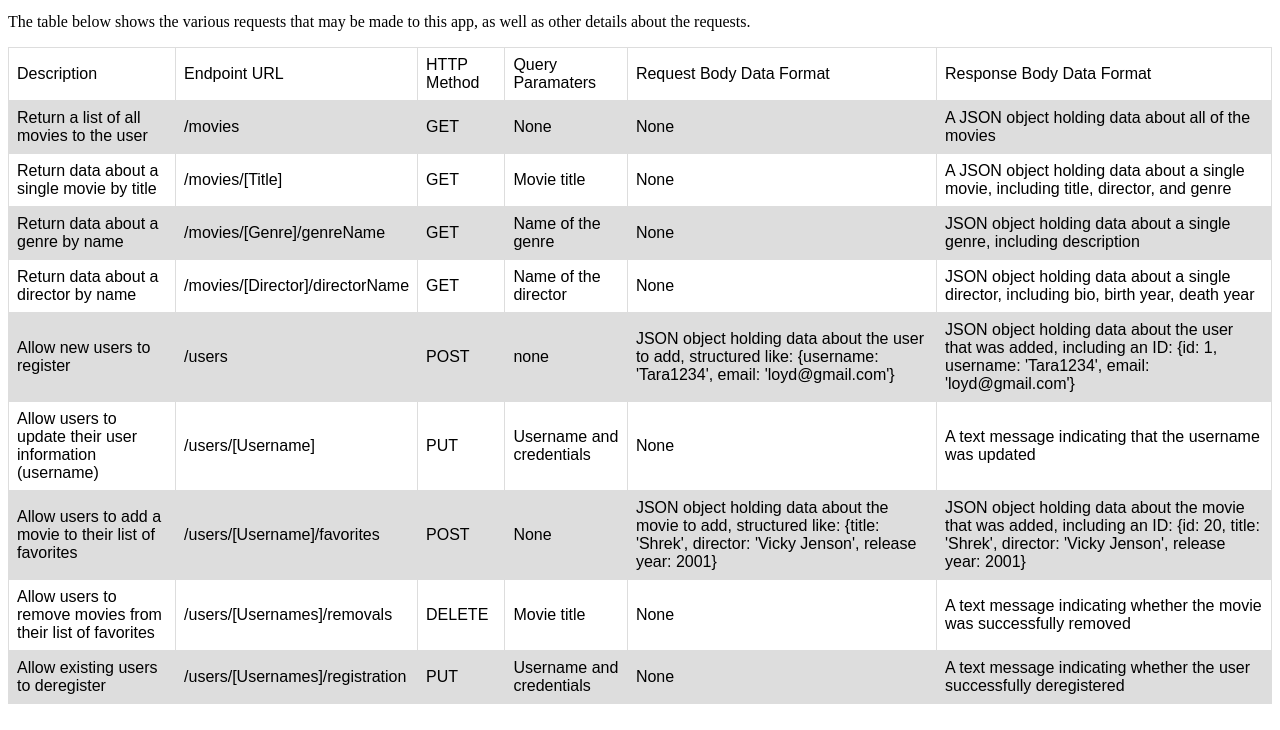
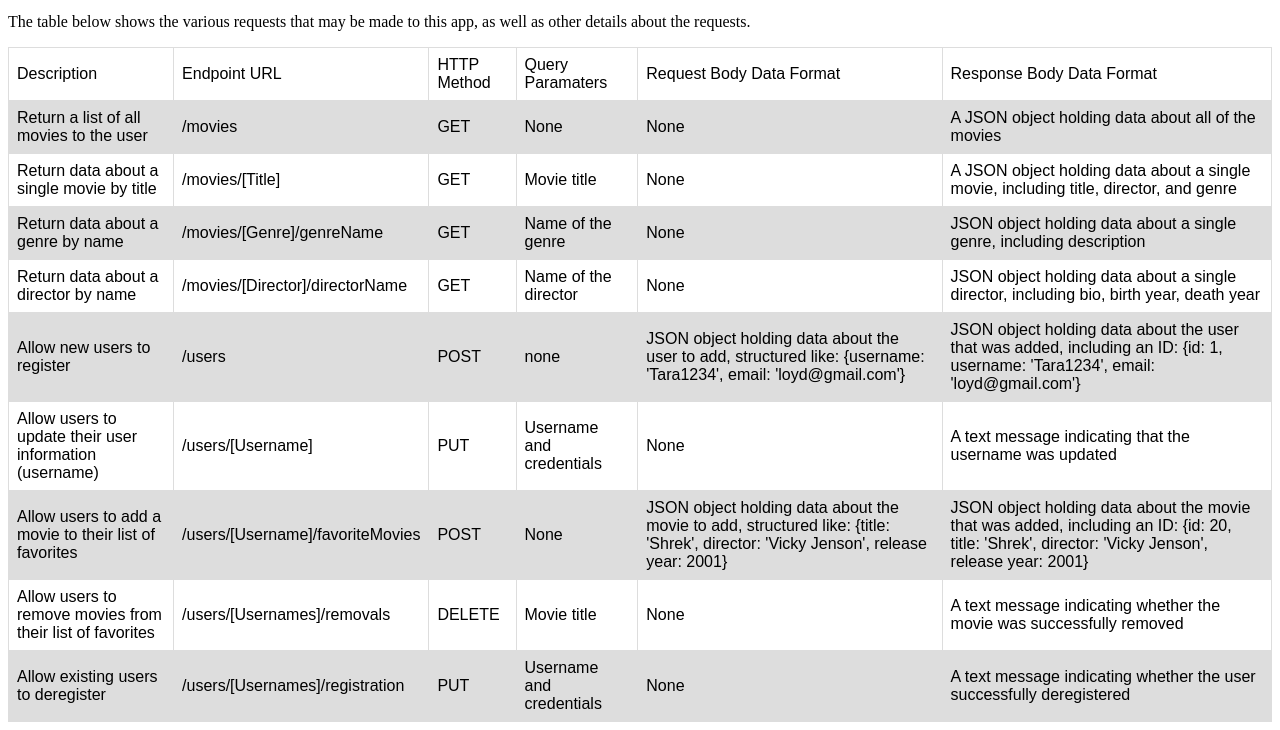
Before and after one commit to loyd010/myFlix-app, a website: page public/documentation.html in a window 1280 px wide. Shown: the part 119-849 px from the top of the page. Drawn offline with Linux system fonts and the light colour scheme.

Commit message:
Updated endpoint for favorite movies

```diff
--- a/public/documentation.html
+++ b/public/documentation.html
@@ -85,7 +85,7 @@
       </tr>
       <tr>
         <td>Allow users to add a movie to their list of favorites</td>
-        <td>/users/[Username]/favorites</td>
+        <td>/users/[Username]/favoriteMovies</td>
         <td>POST</td>
         <td>None</td>
         <td>JSON object holding data about the movie to add, structured like: {title: 'Shrek', director: 'Vicky Jenson', release year: 2001}</td>
```
